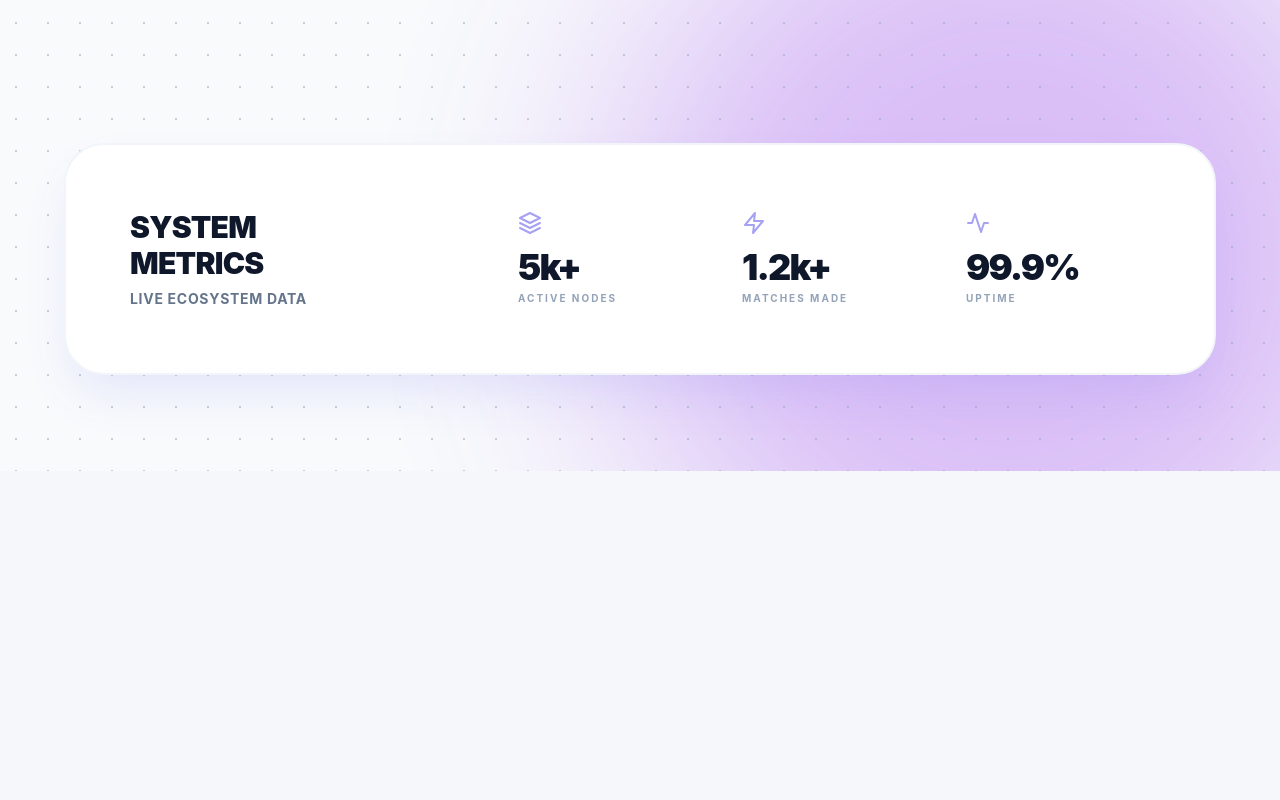
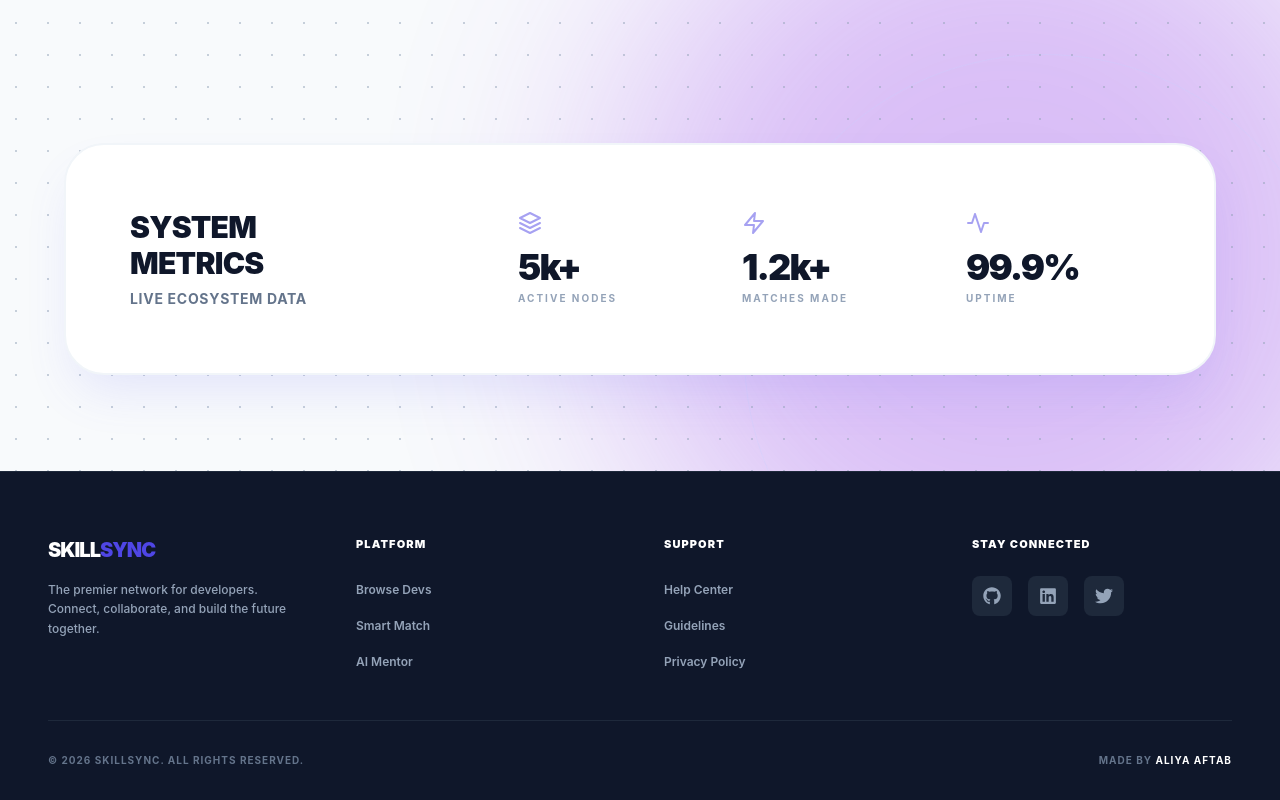
Before and after one commit to Aliya-Aftab/SkillSync_Website, a React (Vite) app in the folder client/: page / in a window 1280 px wide. Shown: the part 1369-2169 px from the top of the page. Before the commit the page ends 1840 px from the top, so only its background shows below. Built offline with nearby package versions, Linux system fonts and the light colour scheme; no server answers.

Commit message:
footer position fixed

```diff
--- a/client/src/App.jsx
+++ b/client/src/App.jsx
@@ -8,8 +8,8 @@ import appStore from "./utils/appStore";
 import Body from "./components/Body";
 import Home from "./components/Home";
 import Login from "./components/Login";
-import NavBar from "./components/NavBar"; // Imported but was missing in JSX
-import Footer from "./components/Footer"; // Make sure you import Footer if you have it!
+import NavBar from "./components/NavBar";
+import Footer from "./components/Footer";
 
 // Private Pages
 import Feed from "./components/Feed";
@@ -51,8 +51,8 @@ function App() {
           </Routes>
 
 
-          {/* <Footer /> */}
-          {/* (Uncomment the line above once you create/import your Footer component) */}
+          <Footer />
+
 
           <Toaster position="top-center" />
         </Router>
```
